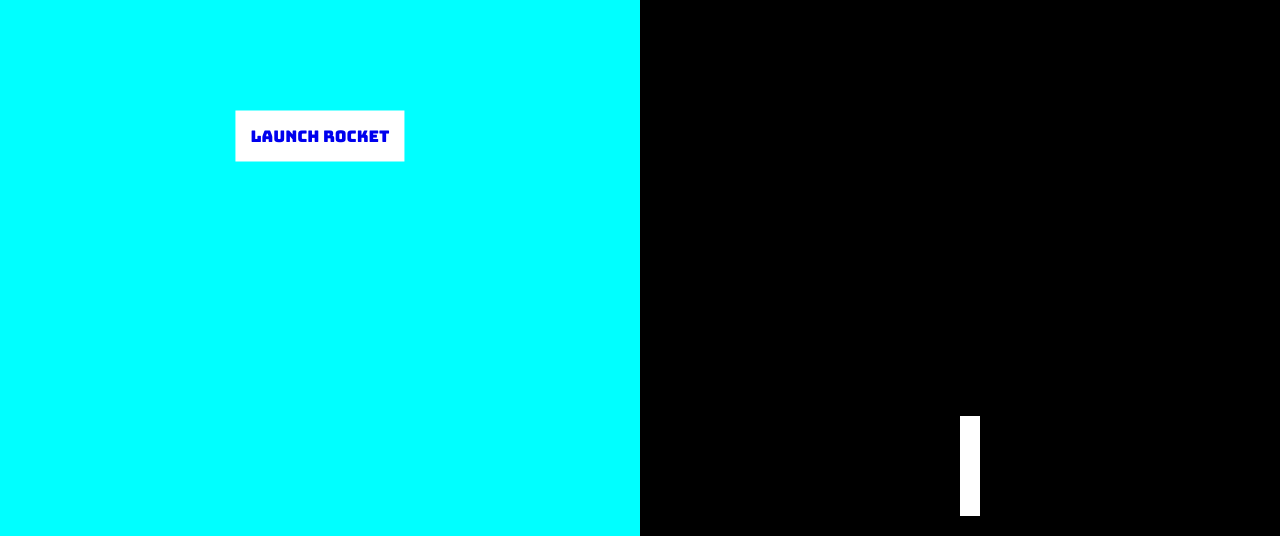
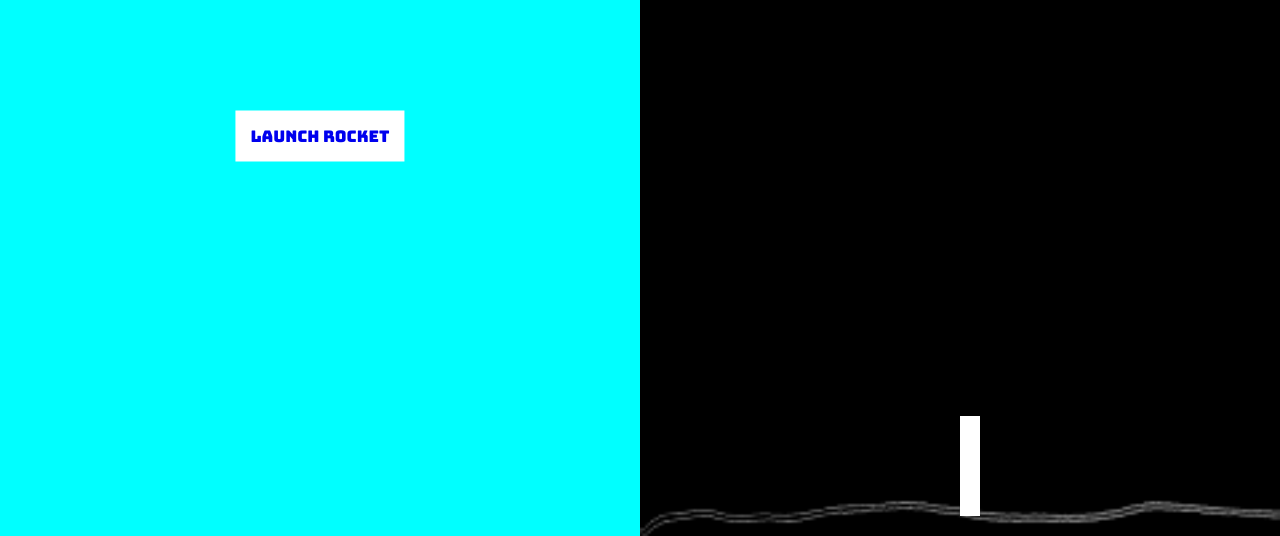
Before and after one commit to subinedge/Rocket-Launch-JS, a plain HTML site: page index.html in a window 1280 px wide. Shown: the part 264-800 px from the top of the page. Drawn offline with Linux system fonts and the light colour scheme.

Commit message:
Update styles.css

```diff
--- a/styles.css
+++ b/styles.css
@@ -93,7 +93,7 @@ body.body-state5 .state5 {
   left: 0;
   width: 100%;
   height: 40px;
-  background: url('images/ground.png');
+  background: url(img/ground.png);
   background-size: cover;
 }
 
```
